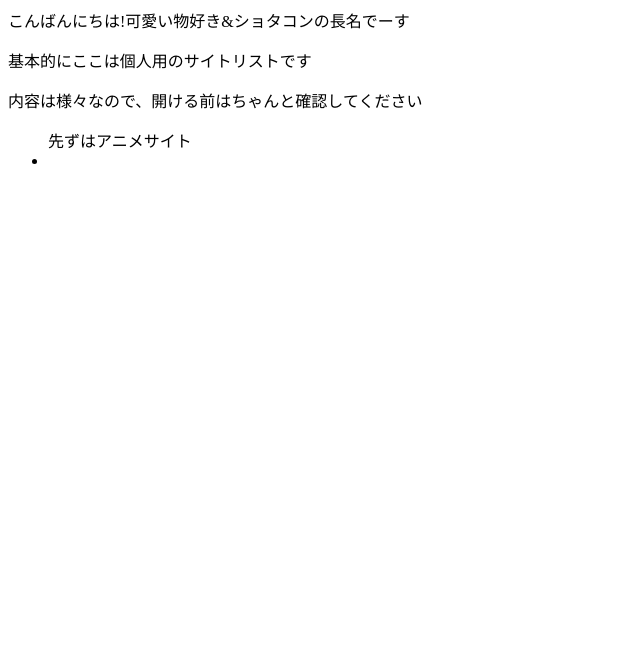
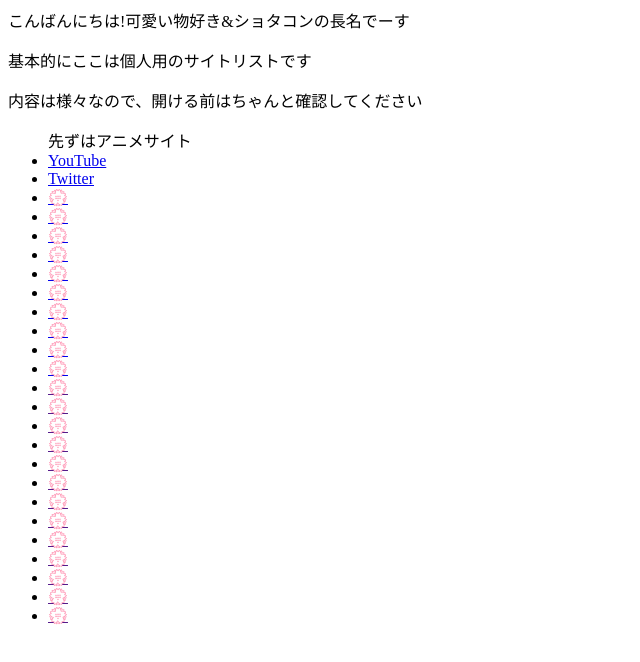
Before and after one commit to Mnpolize/Mnpolize.github.io, a plain HTML site: page index.html in a window 1280 px wide. Shown: the whole page, without its empty margins (0-640 px from the left). Drawn offline with Linux system fonts and the light colour scheme.

Commit message:
Update index.html

```diff
--- a/index.html
+++ b/index.html
@@ -3,4 +3,28 @@
 <p>内容は様々なので、開ける前はちゃんと確認してください</p>
 
 <ul>先ずはアニメサイト
-<li> <a href="https://www.youtube.com/"
+  <li> <a href="https://www.youtube.com/">YouTube</a> </li>
+  <li> <a href="https://twitter.com/home">Twitter</a> </li>
+  <li> <a href="https://www.pixiv.net/">💮</a> </li>
+  <li> <a href="https://www.google.com/">💮</a> </li>
+  <li> <a href="https://twiman.net/">💮</a> </li>
+  <li> <a href="https://twitcasting.tv/?ch0">💮</a> </li>
+  <li> <a href="https://www.weblio.jp/">💮</a> </li>
+  <li> <a href="https://www.jpmarumaru.com/tw/JPClass.asp">💮</a> </li>
+  <li> <a href="https://www.asasmr.net/">💮</a> </li>
+  <li> <a href="https://www.hiccears.com/">💮</a> </li>
+  <li> <a href="https://www.nicovideo.jp/">💮</a> </li>
+  <li> <a href="https://mail.google.com/mail/u/0/#inbox">💮</a> </li>
+  <li> <a href="">💮</a> </li>
+  <li> <a href="">💮</a> </li>
+  <li> <a href="">💮</a> </li>
+  <li> <a href="">💮</a> </li>
+  <li> <a href="">💮</a> </li>
+  <li> <a href="">💮</a> </li>
+  <li> <a href="">💮</a> </li>
+  <li> <a href="">💮</a> </li>
+  <li> <a href="">💮</a> </li>
+  <li> <a href="">💮</a> </li>
+  <li> <a href="">💮</a> </li>
+  <li> <a href="">💮</a> </li>
+  <li> <a href="">💮</a> </li>
```
